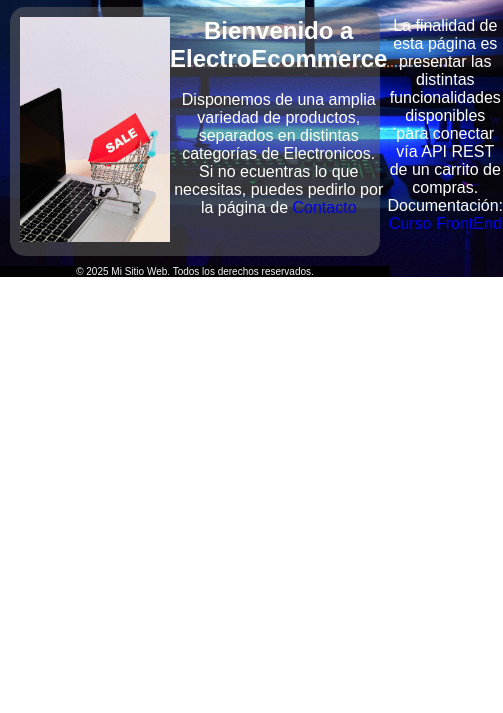
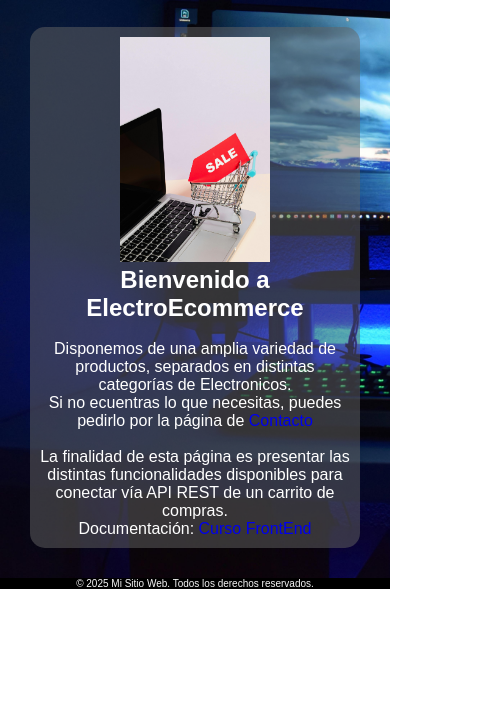
Before and after one commit to erzengelar/Cesar-Daniel-Lopez-Avila---FrontEndJS, a plain HTML site: page index.html in a window 390 px wide. Shown: the part 131-844 px from the top of the page, 503 px wide, since content can reach past the window. Drawn offline with Linux system fonts and the light colour scheme; a web font is replaced by a local one.

Commit message:
Se agrega mediaquery
- Salto Desktom First en 768px

```diff
--- a/css/styles.css
+++ b/css/styles.css
@@ -111,7 +111,7 @@ footer {
 
 .parent {
     display: grid;
-    grid-template-columns: 1fr repeat(2, 1.5fr);
+    grid-template-columns: 1fr 1fr 1fr;
     grid-template-rows: 1fr;
     grid-column-gap: 0px;
     grid-row-gap: 0px;
@@ -121,3 +121,11 @@ footer {
     margin: 10px;
     padding: 10px;
 }
+
+@media(max-width: 768px) {
+    .parent {
+    display: grid;
+    grid-template-columns: 1fr;
+    margin: 30px;
+    }
+}
```
Also changed, not shown: index.html (+1 -0 lines).
